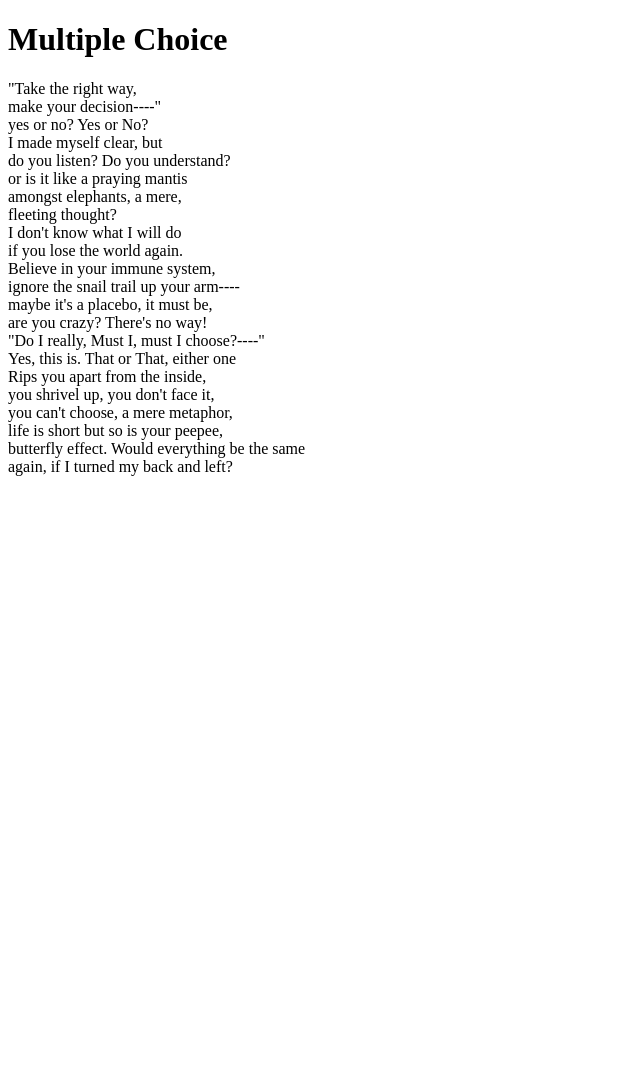
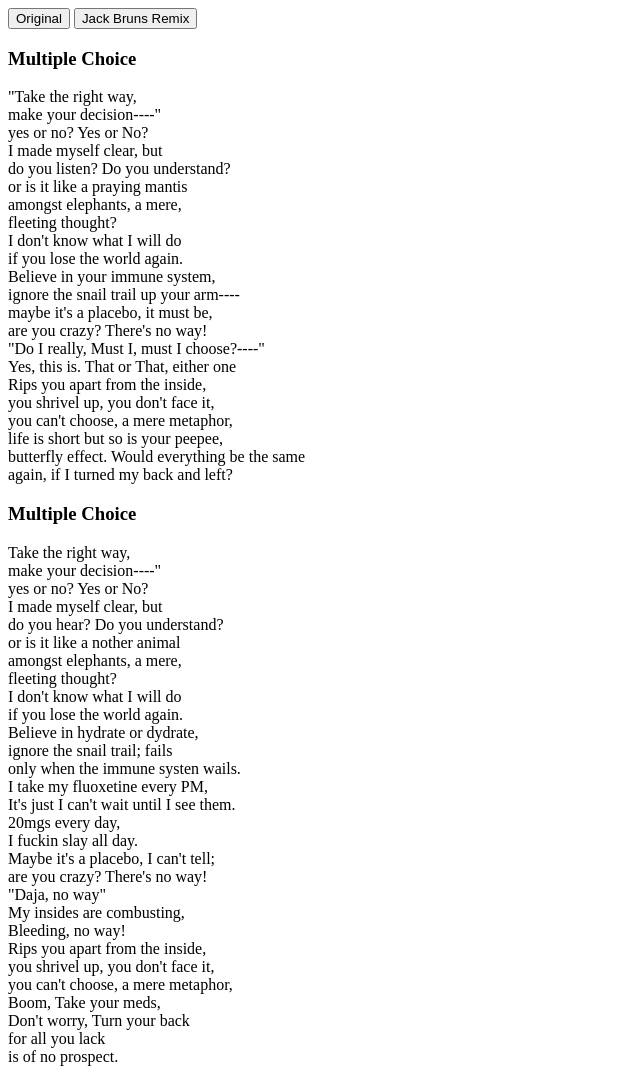
Before and after one commit to MoYeCF/poems, a plain HTML site: page multiple-choice.html in a window 1280 px wide. Shown: the whole page, without its empty margins (0-640 px from the left). Before the commit the page ends 800 px from the top, so only its background shows below. Drawn offline with Linux system fonts and the light colour scheme.

Commit message:
multiple choice jack bruns

```diff
--- a/multiple-choice.html
+++ b/multiple-choice.html
@@ -3,8 +3,14 @@
 	<head>
 		<title>Multiple Choice|Vicky</title>
 	</head>
-	<body>
-    <h1>Multiple Choice</h1>
+	<div class="tab">
+  <button class="tablinks" onclick="openCity(event, 'Original')">Original</button>
+  <button class="tablinks" onclick="openCity(event, 'JackBrunsRemix')">Jack Bruns Remix</button>
+</div>
+
+<!-- Tab content -->
+<div id="Original" class="tabcontent">
+  <h3>Multiple Choice</h3>
   <p>"Take the right way,
 	<br>make your decision----"
 	<br>yes or no? Yes or No?
@@ -26,8 +32,41 @@
 	<br>you can't choose, a mere metaphor,
 	<br>life is short but so is your peepee,
 	<br>butterfly effect. Would everything be the same
-				<br>again, if I turned my back and left?
+	<br>again, if I turned my back and left?</p>
+</div>
 
-      </p>
+<div id="JackBrunsRemix" class="tabcontent">
+  <h3>Multiple Choice</h3>
+  <p>Take the right way,
+	<br>make your decision----"
+	<br>yes or no? Yes or No?
+	<br>I made myself clear, but
+	<br>do you hear? Do you understand?
+	<br>or is it like a nother animal
+	<br>amongst elephants, a mere,
+	<br>fleeting thought?
+	<br>I don't know what I will do
+	<br>if you lose the world again.
+	<br>Believe in hydrate or dydrate,
+	<br>ignore the snail trail; fails
+	<br>only when the immune systen wails.
+	<br>I take my fluoxetine every PM,
+	<br>It's just I can't wait until I see them.
+	<br>20mgs every day,
+	<br>I fuckin slay all day.
+	<br>Maybe it's a placebo, I can't tell;
+	<br>are you crazy? There's no way!
+	<br>"Daja, no way"
+	<br>My insides are combusting,
+	<br>Bleeding, no way!
+	<br>Rips you apart from the inside,
+	<br>you shrivel up, you don't face it,
+	<br>you can't choose, a mere metaphor,
+	<br>Boom, Take your meds,
+	<br>Don't worry, Turn your back
+	<br>for all you lack
+	<br>is of no prospect.
+</div>
+
 	</body>
 </html>
```
Lines whose indentation alone changed are shown as unchanged.
